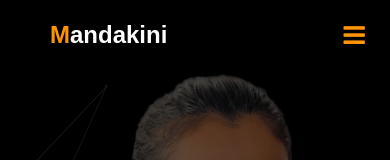
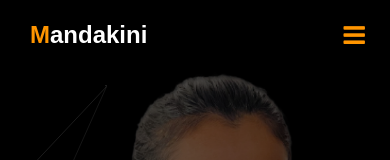
Before and after one commit to HirushiMandakini/myportfolio, a website: page index.html in a window 390 px wide. Shown: the top 160 px of the page. Drawn offline with nearby package versions, Linux system fonts and the light colour scheme.

Commit message:
mobile device lav logo margi nleft changed

```diff
--- a/styles.css
+++ b/styles.css
@@ -831,6 +831,9 @@ footer {
 @media only screen and (max-width: 650px) {
 
     /*navbar*/
+    .logo-nav {
+        margin-left: 30px;
+    }
     .nav-items {
         display: none;
     }
```
